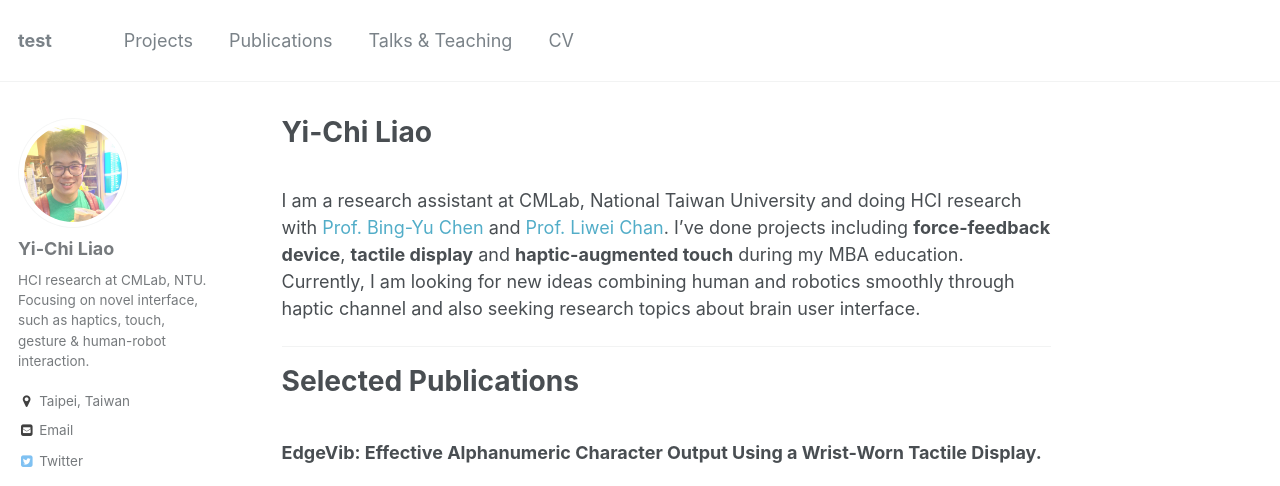
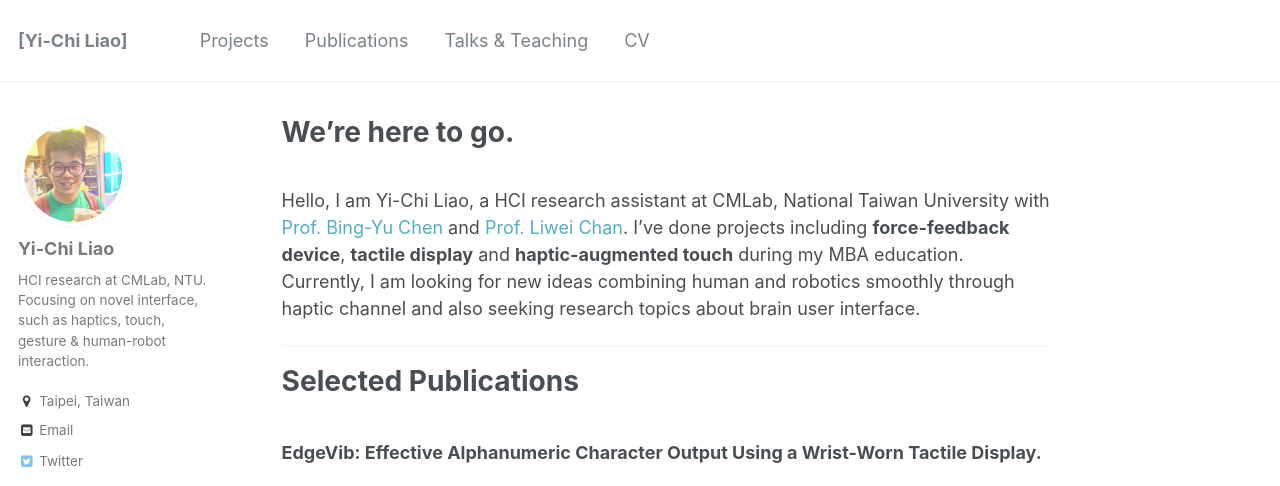
Before and after one commit to yichiliao/yichiliao.github.io, a Jekyll site: the page built from _pages/about.md, in a window 1280 px wide and 900 px high, cut to the strip 0-486 px from the top of the window. Built offline with Jekyll 4.4.1, drawn with Linux system fonts in a browser that asks for light colours; some of the changed text lies outside the part shown.

Commit message:
site title

```diff
--- a/_config.yml
+++ b/_config.yml
@@ -7,9 +7,9 @@
 
 # Site Settings
 locale                   : "en-US"
-title                    : "test"
+title                    : "[Yi-Chi Liao]"
 title_separator          : "-"
-name                     : &name "123321"
+name                     : &name "Yi-Chi Liao"
 description              : &description "HCI Research Assistant at CMLab, NTU. Focusing on novel interaction, such as haptics, touch, gesture & human-robot interacion."
 url                      : https://yichiliao.github.io # the base hostname & protocol for your site e.g. "https://mmistakes.github.io"
 baseurl                  : "" # the subpath of your site, e.g. "/blog"
--- a/_pages/about.md
+++ b/_pages/about.md
@@ -1,14 +1,14 @@
 ---
 permalink: /
-title: "Yi-Chi Liao"
-excerpt: "About me"
+title: "We're here to go."
+excerpt: "We're here to go"
 author_profile: true
 redirect_from:
   - /about/
   - /about.html
 ---
 <br>
-I am a research assistant at CMLab, National Taiwan University and doing HCI research with [Prof. Bing-Yu Chen](https://www.cmlab.csie.ntu.edu.tw/~robin/) and [Prof. Liwei Chan](http://people.cs.nctu.edu.tw/~liweichan/). I've done projects including **force-feedback device**, **tactile display** and **haptic-augmented touch** during my MBA education. Currently, I am looking for new ideas combining human and robotics smoothly through haptic channel and also seeking research topics about brain user interface.
+Hello, I am Yi-Chi Liao, a HCI research assistant at CMLab, National Taiwan University with [Prof. Bing-Yu Chen](https://www.cmlab.csie.ntu.edu.tw/~robin/) and [Prof. Liwei Chan](http://people.cs.nctu.edu.tw/~liweichan/). I've done projects including **force-feedback device**, **tactile display** and **haptic-augmented touch** during my MBA education. Currently, I am looking for new ideas combining human and robotics smoothly through haptic channel and also seeking research topics about brain user interface.
 
 ------
 
```
